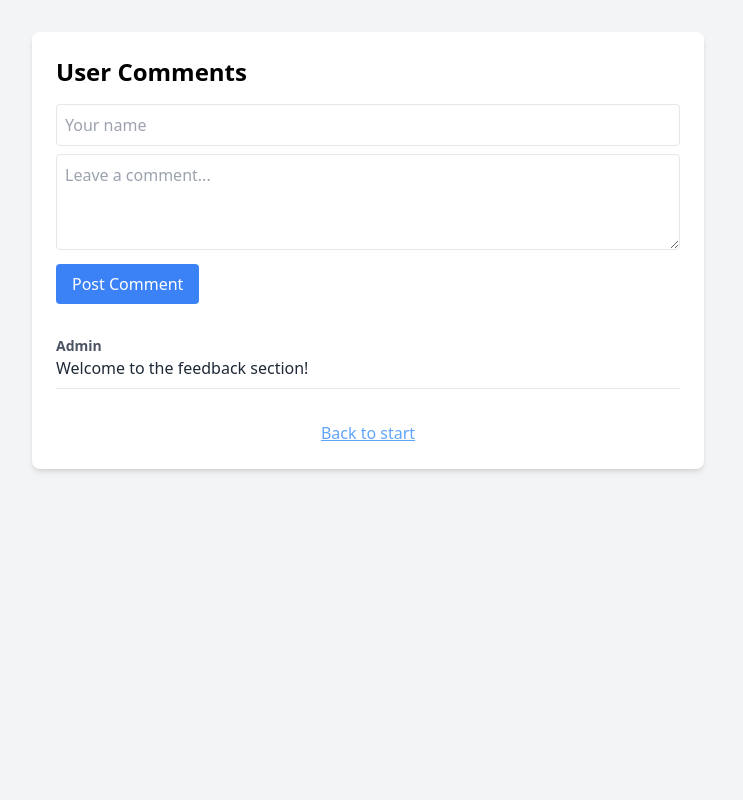
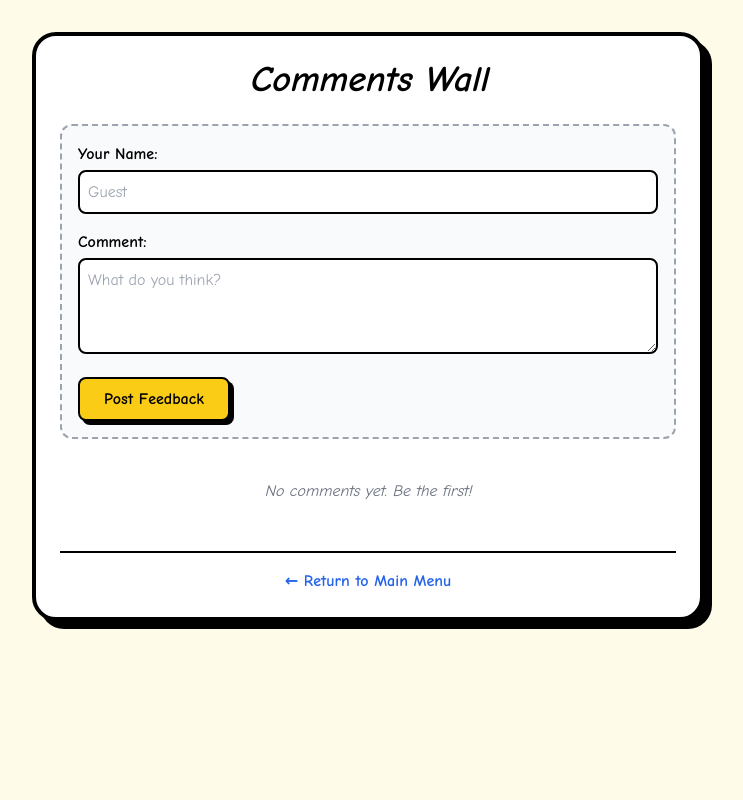
Before and after one commit to ManKoriSSSSSS/Just-a-normal-calculator, a PHP site: page /comments.php in a window 1280 px wide. Shown: the whole page, without its empty margins (272-1015 px from the left). Run offline with PHP 8.4, Linux system fonts and the light colour scheme; some libraries are stand-ins or nearby versions.

Commit message:
Update comments.php

```diff
--- a/comments.php
+++ b/comments.php
@@ -1,50 +1,81 @@
 <?php
-// Mock persistence for this example
-session_start();
-if (!isset($_SESSION['comments'])) {
-    $_SESSION['comments'] = [
-        ['name' => 'Admin', 'text' => 'Welcome to the feedback section!']
-    ];
+$dataFile = 'comments.json';
+
+// Initialize the file if it doesn't exist
+if (!file_exists($dataFile)) {
+    file_put_contents($dataFile, json_encode([]));
 }
 
+// Handle new comment submission
 if ($_SERVER['REQUEST_METHOD'] === 'POST' && !empty($_POST['comment'])) {
+    $comments = json_decode(file_get_contents($dataFile), true);
+
     $newComment = [
-        'name' => htmlspecialchars($_POST['user'] ?? 'Anonymous'),
-        'text' => htmlspecialchars($_POST['comment'])
+        'name' => htmlspecialchars($_POST['user'] ?: 'Anonymous'),
+        'text' => htmlspecialchars($_POST['comment']),
+        'date' => date('Y-m-d H:i')
     ];
-    array_push($_SESSION['comments'], $newComment);
+
+    $comments[] = $newComment;
+    file_put_contents($dataFile, json_encode($comments));
+
+    // Refresh to prevent form resubmission
+    header("Location: comments.php");
+    exit();
 }
+
+// Load existing comments
+$comments = json_decode(file_get_contents($dataFile), true) ?: [];
 ?>
 <!DOCTYPE html>
 <html lang="en">
 <head>
     <meta charset="UTF-8">
     <meta name="viewport" content="width=device-width, initial-scale=1.0">
-    <title>Comments</title>
+    <title>User Feedback</title>
     <script src="https://cdn.tailwindcss.com"></script>
+    <link href="https://fonts.googleapis.com/css2?family=Comic+Neue:wght@400;700&display=swap" rel="stylesheet">
+    <style>
+        body { font-family: 'Comic Neue', cursive; }
+    </style>
 </head>
-<body class="bg-gray-100 p-8">
+<body class="bg-yellow-50 min-h-screen p-4 md:p-8">
 
-    <div class="max-w-2xl mx-auto bg-white p-6 rounded-lg shadow-md">
-        <h1 class="text-2xl font-bold mb-4">User Comments</h1>
+    <div class="max-w-2xl mx-auto bg-white border-4 border-black rounded-3xl shadow-[8px_8px_0px_0px_rgba(0,0,0,1)] p-6">
+        <h1 class="text-4xl font-bold mb-6 text-center italic">Comments Wall</h1>
 
-        <form method="POST" class="mb-8">
-            <input type="text" name="user" placeholder="Your name" class="w-full p-2 mb-2 border rounded">
-            <textarea name="comment" placeholder="Leave a comment..." class="w-full p-2 border rounded h-24 mb-2" required></textarea>
-            <button type="submit" class="bg-blue-500 text-white px-4 py-2 rounded hover:bg-blue-600 transition">Post Comment</button>
+        <form method="POST" class="mb-10 bg-gray-50 p-4 border-2 border-dashed border-gray-400 rounded-xl">
+            <div class="mb-4">
+                <label class="block font-bold mb-1">Your Name:</label>
+                <input type="text" name="user" class="w-full p-2 border-2 border-black rounded-lg" placeholder="Guest">
+            </div>
+            <div class="mb-4">
+                <label class="block font-bold mb-1">Comment:</label>
+                <textarea name="comment" class="w-full p-2 border-2 border-black rounded-lg h-24" placeholder="What do you think?" required></textarea>
+            </div>
+            <button type="submit" class="bg-yellow-400 border-2 border-black font-bold px-6 py-2 rounded-lg hover:bg-yellow-300 transition shadow-[4px_4px_0px_0px_rgba(0,0,0,1)] active:shadow-none active:translate-x-1 active:translate-y-1">
+                Post Feedback
+            </button>
         </form>
 
-        <div class="space-y-4">
-            <?php foreach (array_reverse($_SESSION['comments']) as $c): ?>
-                <div class="border-b pb-2">
-                    <p class="font-bold text-sm text-gray-600"><?php echo $c['name']; ?></p>
-                    <p class="text-gray-800"><?php echo $c['text']; ?></p>
-                </div>
-            <?php endforeach; ?>
+        <div class="space-y-6">
+            <?php if (empty($comments)): ?>
+                <p class="text-center text-gray-500 italic">No comments yet. Be the first!</p>
+            <?php else: ?>
+                <?php foreach (array_reverse($comments) as $c): ?>
+                    <div class="border-l-4 border-yellow-400 pl-4 py-2">
+                        <div class="flex justify-between items-center mb-1">
+                            <span class="font-bold text-lg text-black"><?php echo $c['name']; ?></span>
+                            <span class="text-xs text-gray-400"><?php echo $c['date']; ?></span>
+                        </div>
+                        <p class="text-gray-700 leading-relaxed"><?php echo $c['text']; ?></p>
+                    </div>
+                <?php endforeach; ?>
+            <?php endif; ?>
         </div>
 
-        <div class="mt-8 text-center">
-            <a href="index.php" class="text-blue-400 underline">Back to start</a>
+        <div class="mt-12 text-center border-t-2 border-black pt-4">
+            <a href="index.php" class="font-bold text-blue-600 hover:underline">← Return to Main Menu</a>
         </div>
     </div>
 
```
